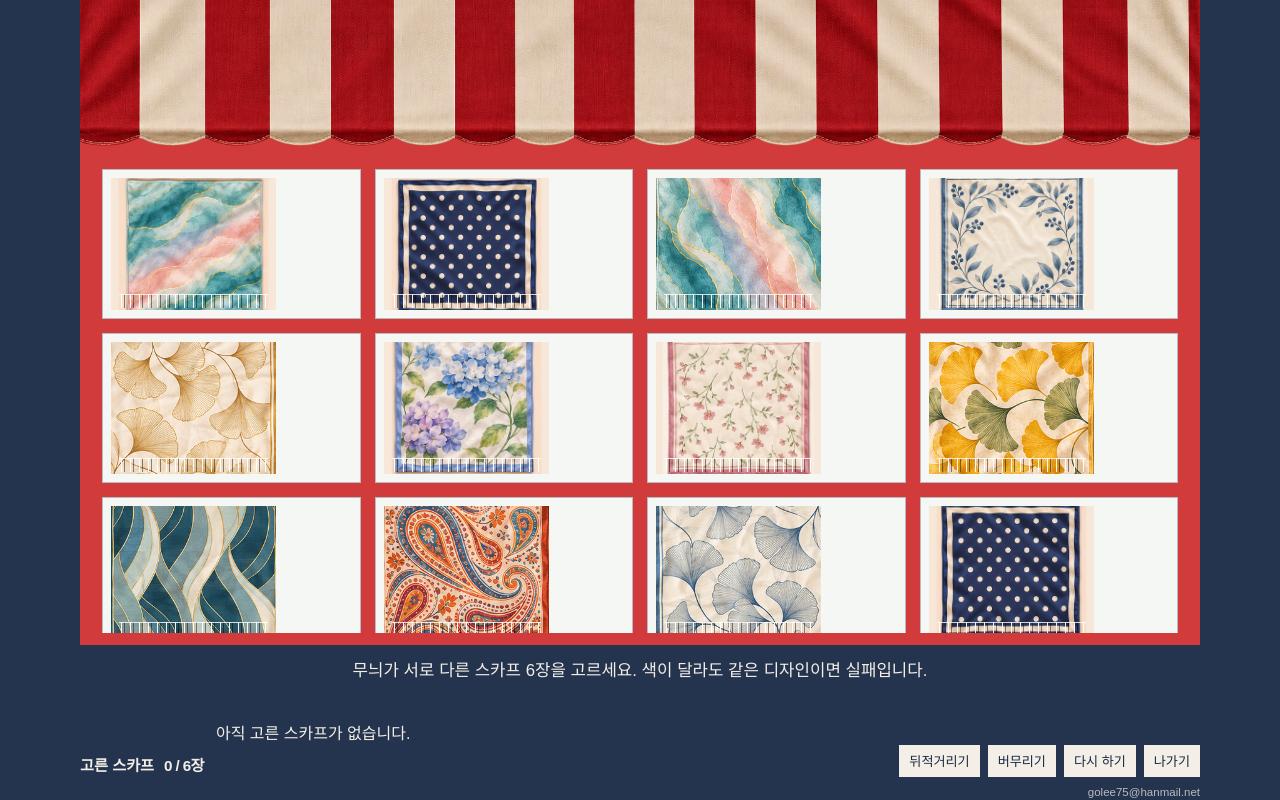
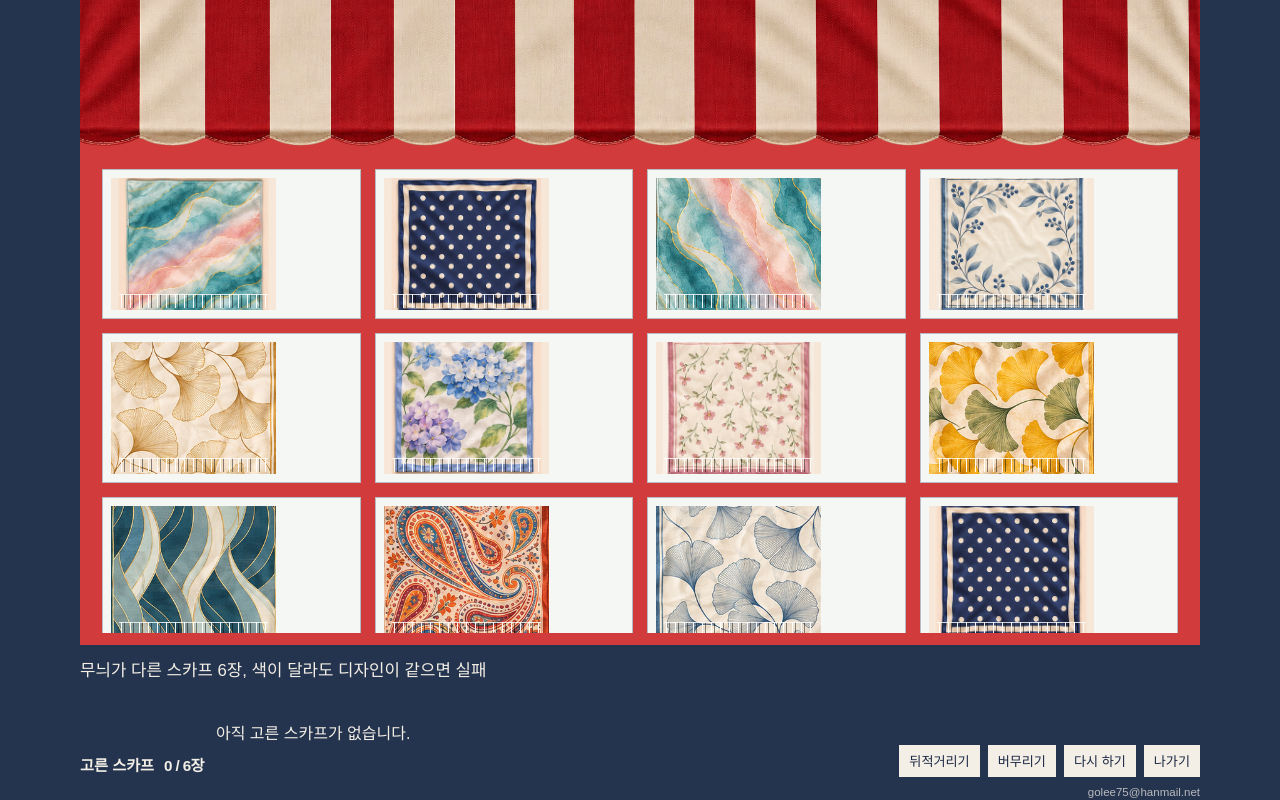
Before and after one commit to golee75git/scarfgame, a plain HTML site: page index.html in a window 1280 px wide. Drawn offline with Linux system fonts and the light colour scheme; no server answers; a web font is replaced by a local one.

Commit message:
Left-align the shorter scarf rule line.
Co-authored-by: Cursor <cursoragent@cursor.com>

```diff
--- a/css/style.css
+++ b/css/style.css
@@ -69,7 +69,7 @@ h1 {
 .rule {
   margin: 0 0 8px;
   font-size: 1.05rem;
-  text-align: center;
+  text-align: left;
   word-break: keep-all;
 }
 
--- a/index.html
+++ b/index.html
@@ -24,7 +24,7 @@
       <p id="dup-list" class="dup-list"></p>
     </div>
     <p id="notice" class="notice" aria-live="polite"></p>
-    <p class="rule">무늬가 서로 다른 스카프 6장을 고르세요. 색이 달라도 같은 디자인이면 실패입니다.</p>
+    <p class="rule">무늬가 다른 스카프 6장, 색이 달라도 디자인이 같으면 실패</p>
     <div class="tray-row">
       <div class="tray-head">
         <h2 class="tray-title">고른 스카프</h2>
```
Also changed, not shown: 도움말.txt, 수정기록.txt.
